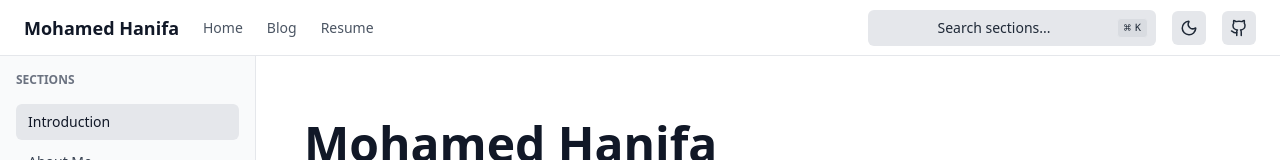
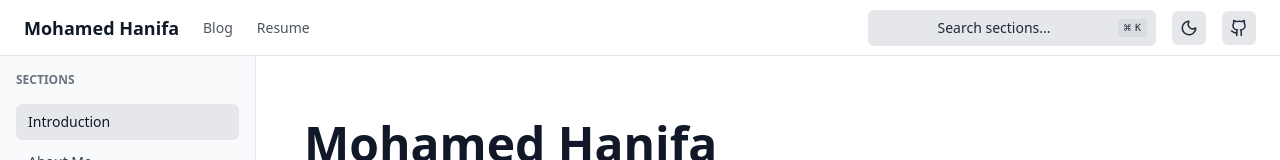
Before and after one commit to imdhanifa/portfolio, a React (Vite) app: page /portfolio/introduction in a window 1280 px wide. Shown: the top 160 px of the page. Built offline with nearby package versions, Linux system fonts and the light colour scheme.

Commit message:
Added Resume

```diff
--- a/src/components/Footer.tsx
+++ b/src/components/Footer.tsx
@@ -1,3 +1,5 @@
+import Resume from "../assets/Mohamed_Hanifa_Software_Developer_Resume.pdf";
+
 export default function Footer() {
   return (
     <footer
@@ -28,7 +30,7 @@ export default function Footer() {
             GitHub
           </a>
           <a
-            href="/resume.pdf"
+            href={Resume}
             target="_blank"
             rel="noopener noreferrer"
             className="hover:text-primary transition"
--- a/src/components/Navbar.tsx
+++ b/src/components/Navbar.tsx
@@ -2,6 +2,7 @@ import { useTheme } from "../context/ThemeContext";
 import { Sun, Moon, Github } from "lucide-react";
 import { CommandMenu } from "./CommandMenu";
 import { Link, useLocation } from "react-router-dom";
+import Resume from "../assets/Mohamed_Hanifa_Software_Developer_Resume.pdf";
 
 export default function Navbar() {
   const { theme, setTheme } = useTheme();
@@ -23,14 +24,6 @@ export default function Navbar() {
         </Link>
         <div className="hidden md:flex gap-6 text-sm text-gray-600 dark:text-gray-400">
           <Link
-            to="/"
-            className={`hover:text-blue-600 ${
-              location.pathname === "/" ? "text-blue-600 font-semibold" : ""
-            }`}
-          >
-            Home
-          </Link>
-          <Link
             to="/blog"
             className={`hover:text-blue-600 ${
               location.pathname === "/blog" ? "text-blue-600 font-semibold" : ""
@@ -39,7 +32,7 @@ export default function Navbar() {
             Blog
           </Link>
           <a
-            href="/resume.pdf"
+            href={Resume}
             target="_blank"
             rel="noopener noreferrer"
             className="hover:text-blue-600"
```
